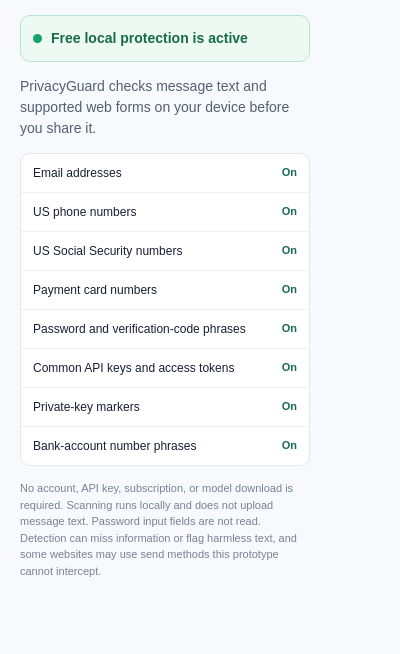
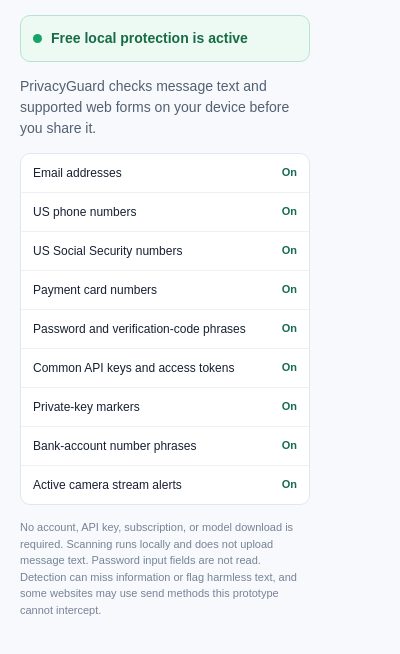
Before and after one commit to nmcode3-dot/PrivacyGuard, a browser extension: page popup.html in a window 400 px wide. Shown: the part 72-726 px from the top of the page. Drawn offline with Linux system fonts and the light colour scheme.

Commit message:
Show camera monitoring in extension popup

```diff
--- a/popup.html
+++ b/popup.html
@@ -20,6 +20,7 @@
       <div><span>Common API keys and access tokens</span><b>On</b></div>
       <div><span>Private-key markers</span><b>On</b></div>
       <div><span>Bank-account number phrases</span><b>On</b></div>
+      <div><span>Active camera stream alerts</span><b>On</b></div>
     </div>
     <p class="footnote">No account, API key, subscription, or model download is required. Scanning runs locally and does not upload message text. Password input fields are not read. Detection can miss information or flag harmless text, and some websites may use send methods this prototype cannot intercept.</p>
   </main>
```
